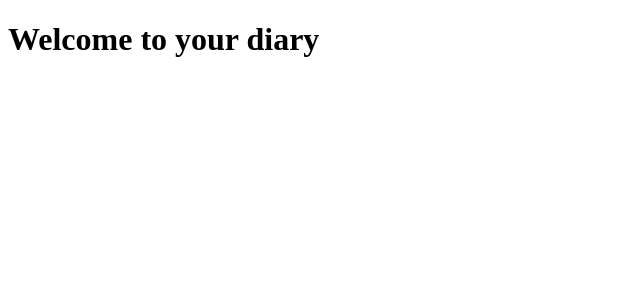
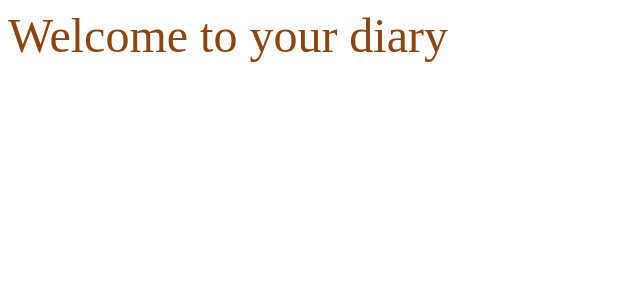
Before and after one commit to nakimera/my-diary-application, a React (Create React App) app: page / in a window 1280 px wide. Shown: the top 300 px of the page, without its empty margins (0-640 px from the left). Built offline with nearby package versions, Linux system fonts and the light colour scheme.

Commit message:
chore(setup) : setup sass (#6)
-Install and setup sass to enable the use of both .scss and .css files on the client.
[Delivers #162238726]

```diff
--- a/package.json
+++ b/package.json
@@ -5,6 +5,7 @@
   "dependencies": {
     "enzyme": "^3.7.0",
     "enzyme-adapter-react-16": "^1.7.0",
+    "node-sass": "^4.10.0",
     "react": "^16.6.3",
     "react-dom": "^16.6.3",
     "react-redux": "^5.1.1",
--- a/src/index.js
+++ b/src/index.js
@@ -3,6 +3,7 @@ import ReactDOM from 'react-dom';
 import { Provider } from 'react-redux';
 import store from './store';
 import './index.css';
+import './main.scss';
 import App from './App';
 
 ReactDOM.render(
--- /dev/null
+++ b/src/main.scss
@@ -0,0 +1,2 @@
+@import './styles/signup.scss';
+@import './styles/common.scss';
--- /dev/null
+++ b/src/styles/common.scss
@@ -0,0 +1,4 @@
+.txt-welcome {
+  color: saddlebrown;
+  font-size: 3em;
+}
--- a/src/views/homepage.js
+++ b/src/views/homepage.js
@@ -1,7 +1,7 @@
 import React from 'react';
 
 const HomePage = () => (
-    <h1>Welcome to your diary</h1>
+    <div className="txt-welcome">Welcome to your diary</div>
 );
 
 export default HomePage;
```
Also changed, not shown: src/components/signUp.jsx (added), src/styles/signup.scss (added), 1 other file (tests, documents, lock files or other folders).
